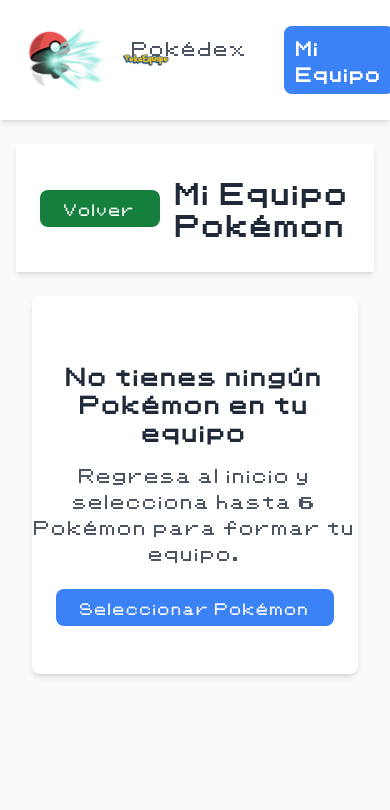
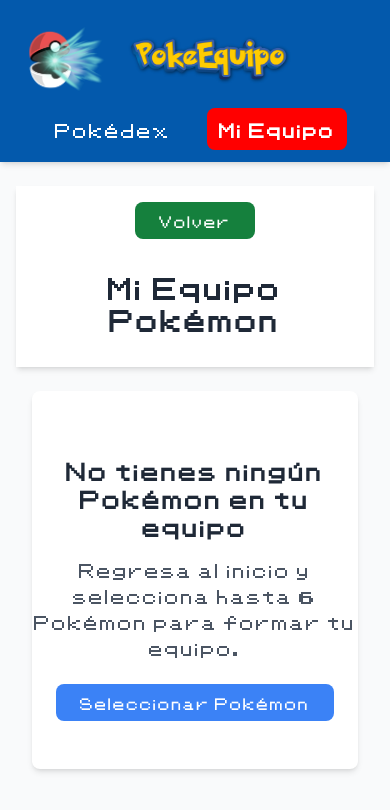
Before and after one commit to FelipeSTW/felipe-11-2024, a Vue app: page /equipo in a window 390 px wide. Shown: the top 810 px of the page. Built offline with nearby package versions, Linux system fonts and the light colour scheme.

Commit message:
estilos toques de estilo

```diff
--- a/src/components/common/navegacion/navegacion-app.scss
+++ b/src/components/common/navegacion/navegacion-app.scss
@@ -1,8 +1,9 @@
 .navegacion {
-    @apply bg-white shadow-md sticky top-0 z-50;
+    @apply shadow-md sticky top-0 z-50;
+    background-color: #0359ac;
 
     .contenedor-nav {
-      @apply container mx-auto px-4 py-3 flex justify-between items-center box-border;
+      @apply container mx-auto px-4 py-3 flex justify-between items-center box-border flex-col sm:flex-row;
 
       .logo {
         @apply flex items-center gap-2 text-gray-800 hover:text-gray-600
@@ -25,11 +26,12 @@
         @apply flex gap-6;
 
         .enlace-menu {
-          @apply px-3 py-2 rounded-lg text-gray-600 hover:text-gray-800
+          @apply px-3 py-2 rounded-lg text-white hover:text-gray-200
                  transition-colors duration-200 no-underline;
 
           &.activo {
-            @apply bg-blue-500 text-white hover:text-white hover:bg-blue-600 font-semibold;
+            @apply text-white hover:text-white hover:bg-red-800 font-semibold;
+            background-color: #FF0000;
           }
         }
       }
--- a/src/components/pokemon/detalle-pokemon/detalle-pokemon.scss
+++ b/src/components/pokemon/detalle-pokemon/detalle-pokemon.scss
@@ -10,10 +10,10 @@
     }
 
     .encabezado {
-      @apply flex justify-between items-center mb-8 flex-wrap;
+      @apply flex justify-between items-center mb-8 flex-wrap flex-col sm:flex-row;
 
       .titulo {
-        @apply text-3xl font-bold capitalize flex items-center gap-2;
+        @apply text-3xl font-bold capitalize flex items-center gap-2 flex-col sm:flex-row;
 
         .numero {
           @apply text-gray-500 text-xl;
--- a/src/components/pokemon/equipo-pokemon/equipo-pokemon.scss
+++ b/src/components/pokemon/equipo-pokemon/equipo-pokemon.scss
@@ -60,10 +60,11 @@
         @apply bg-white rounded-lg shadow-md overflow-hidden;
 
         .contenido-pokemon {
-          @apply p-4 cursor-pointer hover:bg-gray-50 transition-colors duration-200;
+          @apply p-4 cursor-pointer hover:bg-gray-50 transition-colors duration-200 bg-blue-500;
 
           .imagen-pokemon {
-            @apply w-32 h-32 mx-auto block;
+            @apply w-32 h-32 mx-auto block bg-white;
+            border-radius: 50%;
           }
 
           .info-pokemon {
--- a/src/components/pokemon/tarjeta-pokemon/tarjeta-pokemon.scss
+++ b/src/components/pokemon/tarjeta-pokemon/tarjeta-pokemon.scss
@@ -1,16 +1,18 @@
 .tarjeta-pokemon {
-  @apply rounded-lg shadow-md p-4 bg-white transition-all duration-300;
+  @apply rounded-lg shadow-md p-4 transition-all duration-300;
+  background-color: #FFCC01;
 
   &.seleccionable {
     @apply cursor-pointer hover:shadow-lg hover:scale-105;
   }
 
   &.en-equipo {
-    @apply outline outline-2 outline-blue-500;
+    @apply outline outline-2 outline-blue-500 bg-blue-500;
   }
 
   .imagen-pokemon {
-    @apply w-32 h-32 mx-auto block;
+    @apply w-32 h-32 mx-auto block bg-white;
+    border-radius: 50%;
   }
 
   .info-pokemon {
--- a/src/views/home/vista-inicio.scss
+++ b/src/views/home/vista-inicio.scss
@@ -2,7 +2,7 @@
     @apply min-h-screen bg-gray-50;
 
     .encabezado {
-      @apply bg-white shadow-md py-4 px-6 mb-6 flex justify-between items-center;
+      @apply bg-white shadow-md py-4 px-6 mb-6 flex justify-between items-center  flex-col sm:flex-row;
 
       .titulo {
         @apply text-2xl font-bold text-gray-800;
--- a/src/views/team/equipo/vista-equipo.scss
+++ b/src/views/team/equipo/vista-equipo.scss
@@ -2,7 +2,7 @@
     @apply min-h-screen bg-gray-50;
 
     .encabezado {
-      @apply bg-white shadow-md py-4 px-6 mb-6 flex items-center gap-4;
+      @apply bg-white shadow-md py-4 px-6 mb-6 flex items-center gap-4 flex-col sm:flex-row;
 
       .boton-regresar {
         @apply inline-block px-6 py-2 bg-green-700 text-white rounded-lg border-0 cursor-pointer
@@ -11,7 +11,7 @@
       }
 
       .titulo {
-        @apply text-2xl font-bold text-gray-800;
+        @apply text-2xl font-bold text-gray-800 text-center sm:text-left;
       }
     }
 
@@ -42,10 +42,10 @@
       }
 
       .info-equipo {
-        @apply flex justify-between items-center mb-6;
+        @apply flex justify-between items-center mb-6 flex-col sm:flex-row;
 
         .contador {
-          @apply text-lg text-gray-600;
+          @apply text-lg text-gray-600 text-center sm:text-left;
         }
 
         .boton-agregar {
```
